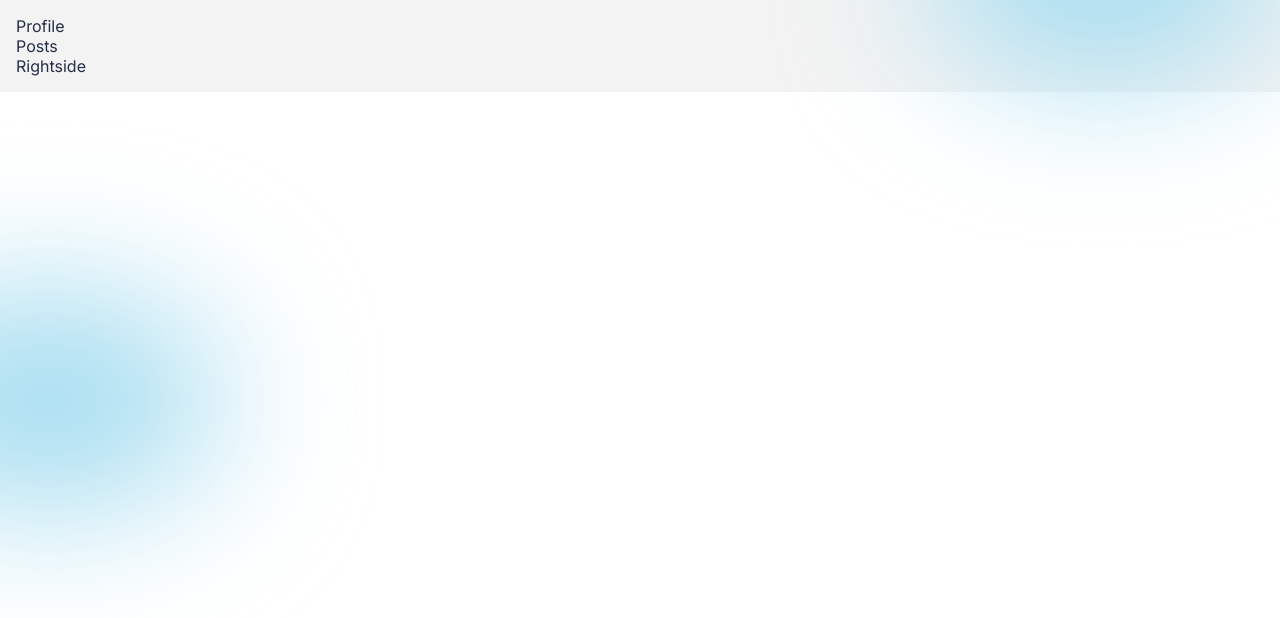
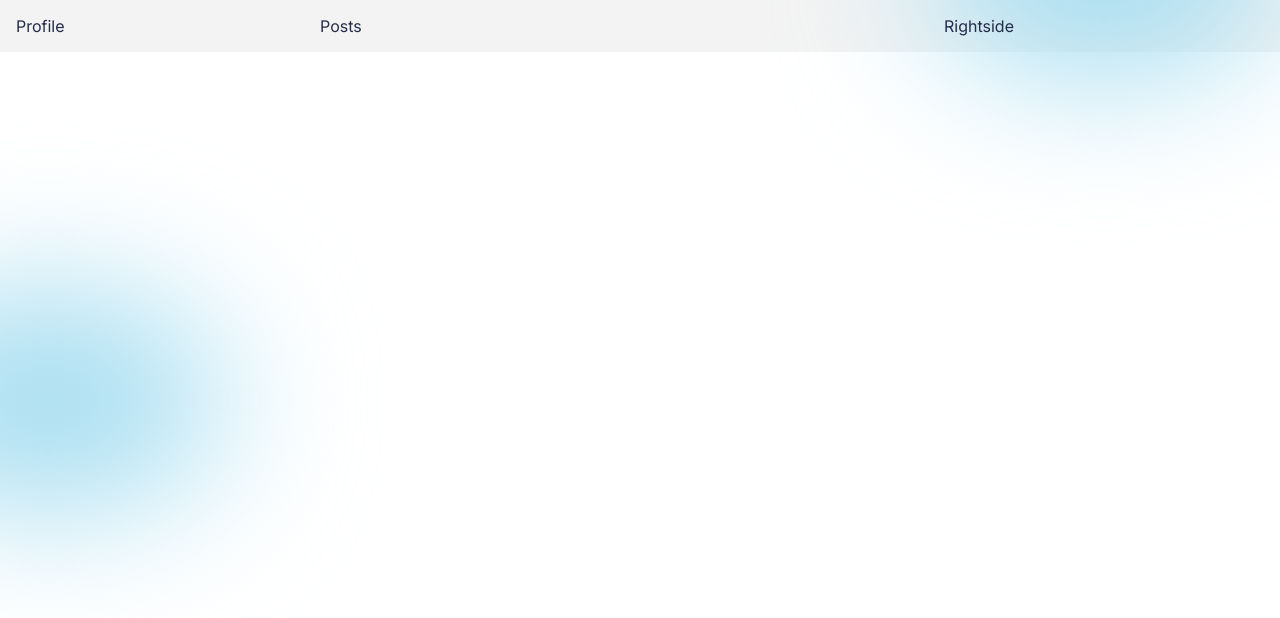
Before and after one commit to jonnyabrams/twitstagram, a React (Create React App) app in the folder client/: page / in a window 1280 px wide. Shown: the top 618 px of the page. Built offline with nearby package versions, Linux system fonts and the light colour scheme.

Commit message:
Arrange Home layout into columns

```diff
--- a/client/src/pages/home/home.css
+++ b/client/src/pages/home/home.css
@@ -0,0 +1,6 @@
+.home {
+  position: relative;
+  display: grid;
+  grid-template-columns: 18rem auto 20rem;
+  gap: 1rem;
+}
```
